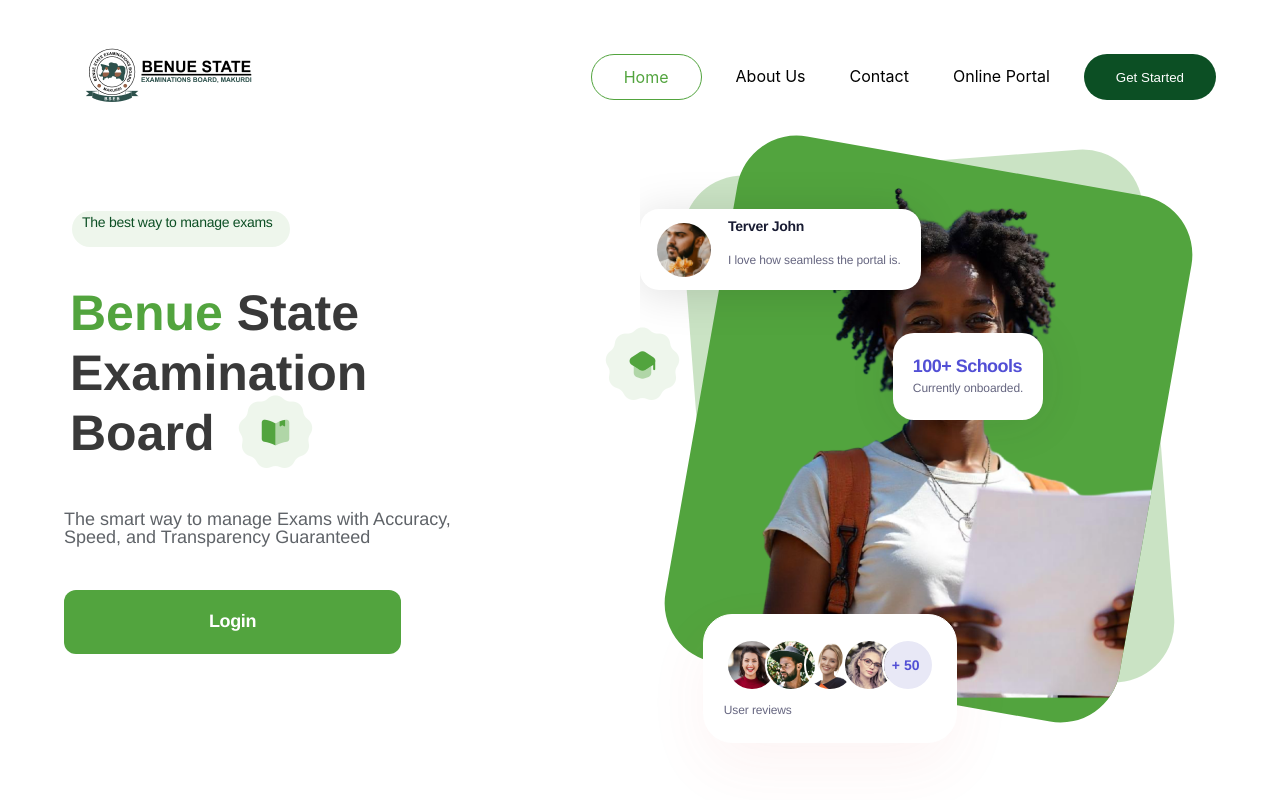
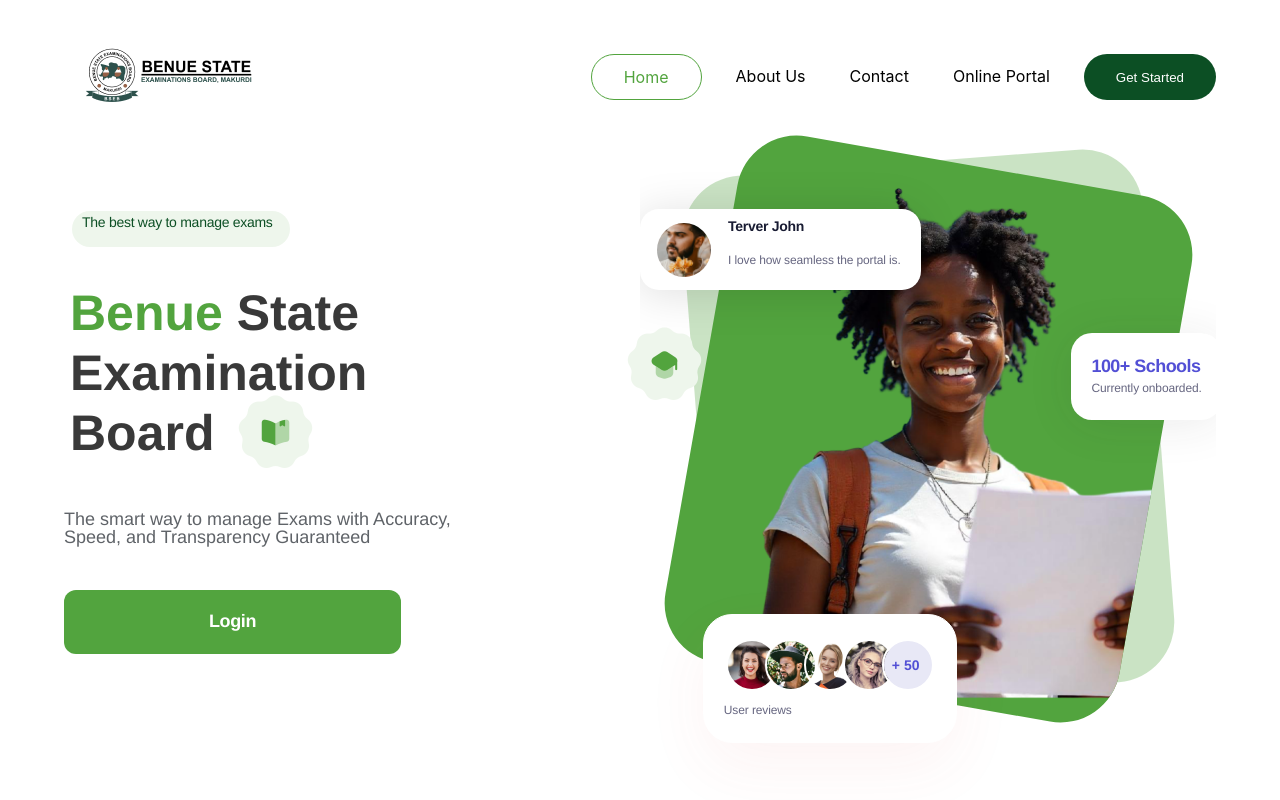
Before and after one commit to awuawuer/bseb, a React (Create React App) app: page / in a window 1280 px wide. Shown: the top 800 px of the page. Built offline with nearby package versions, Linux system fonts and the light colour scheme.

Commit message:
style: fixes

```diff
--- a/src/Components/HeroSection/HeroSection.css
+++ b/src/Components/HeroSection/HeroSection.css
@@ -95,7 +95,7 @@
   box-shadow: 0px 4px 48px #272a2d17;
   display: inline-flex;
   flex-direction: column;
-  right: 30%;
+  right: -1%;
   overflow: hidden;
   padding: 22px 20px;
   position: absolute;
@@ -340,7 +340,7 @@
 
 .overlap-group-wrapper {
   height: 83px;
-  left: 532px;
+  left: 90%;
   position: absolute;
   top: 71px;
   width: 83px;
--- a/src/Pages/Contact.js
+++ b/src/Pages/Contact.js
@@ -24,9 +24,9 @@
     e.preventDefault();
 
     // EmailJS configuration
-    const serviceID = "service_cim9sec";
-    const templateID = "template_m9pwvbm";
-    const userID = "dQm_LStDPmGclOK4G";
+    const serviceID = "service_hjf1k8i";
+    const templateID = "template_5ejmlel";
+    const userID = "DWRUHNbpo0P9aE_in";
 
     emailjs
       .send(serviceID, templateID, formData, userID)
```
